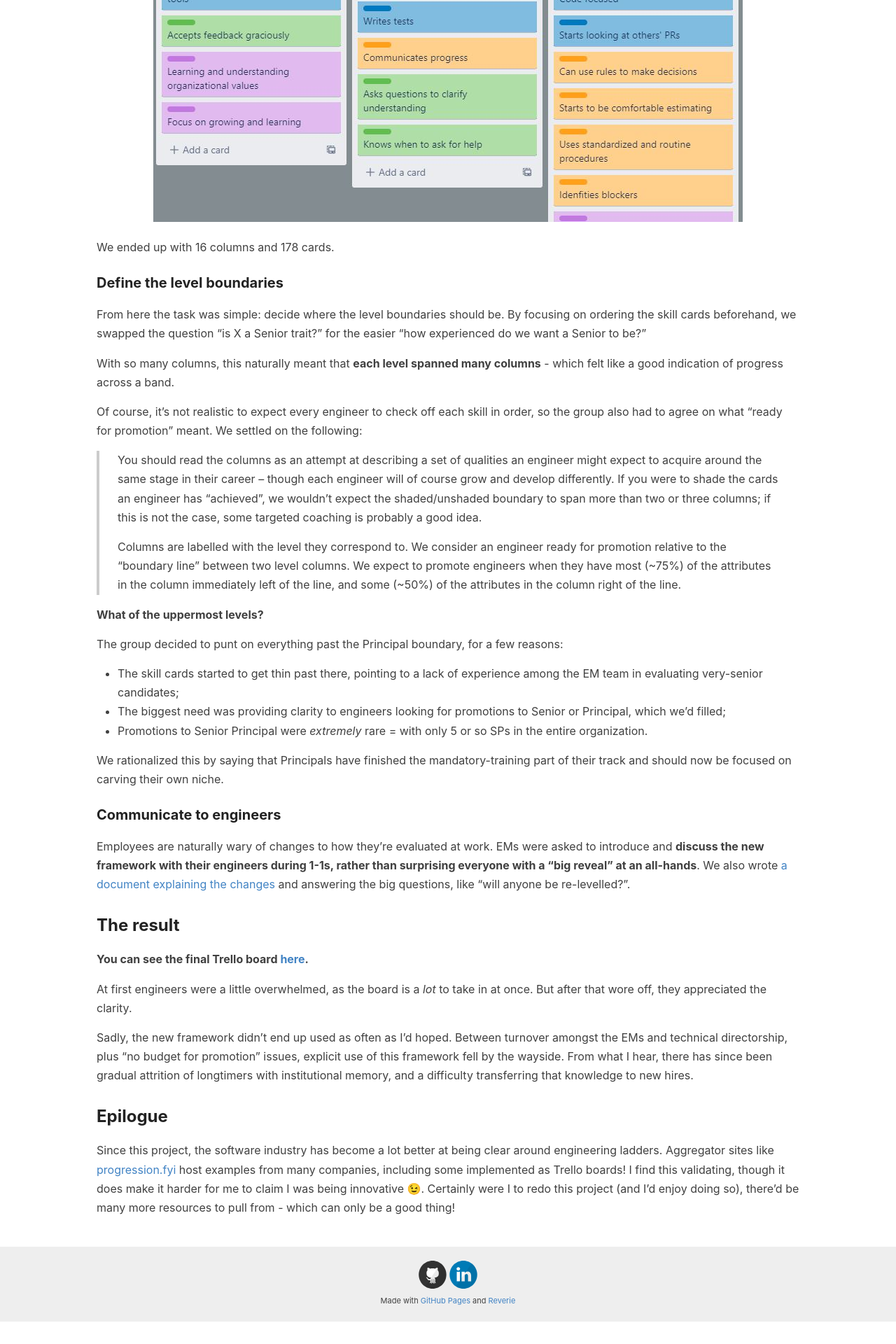
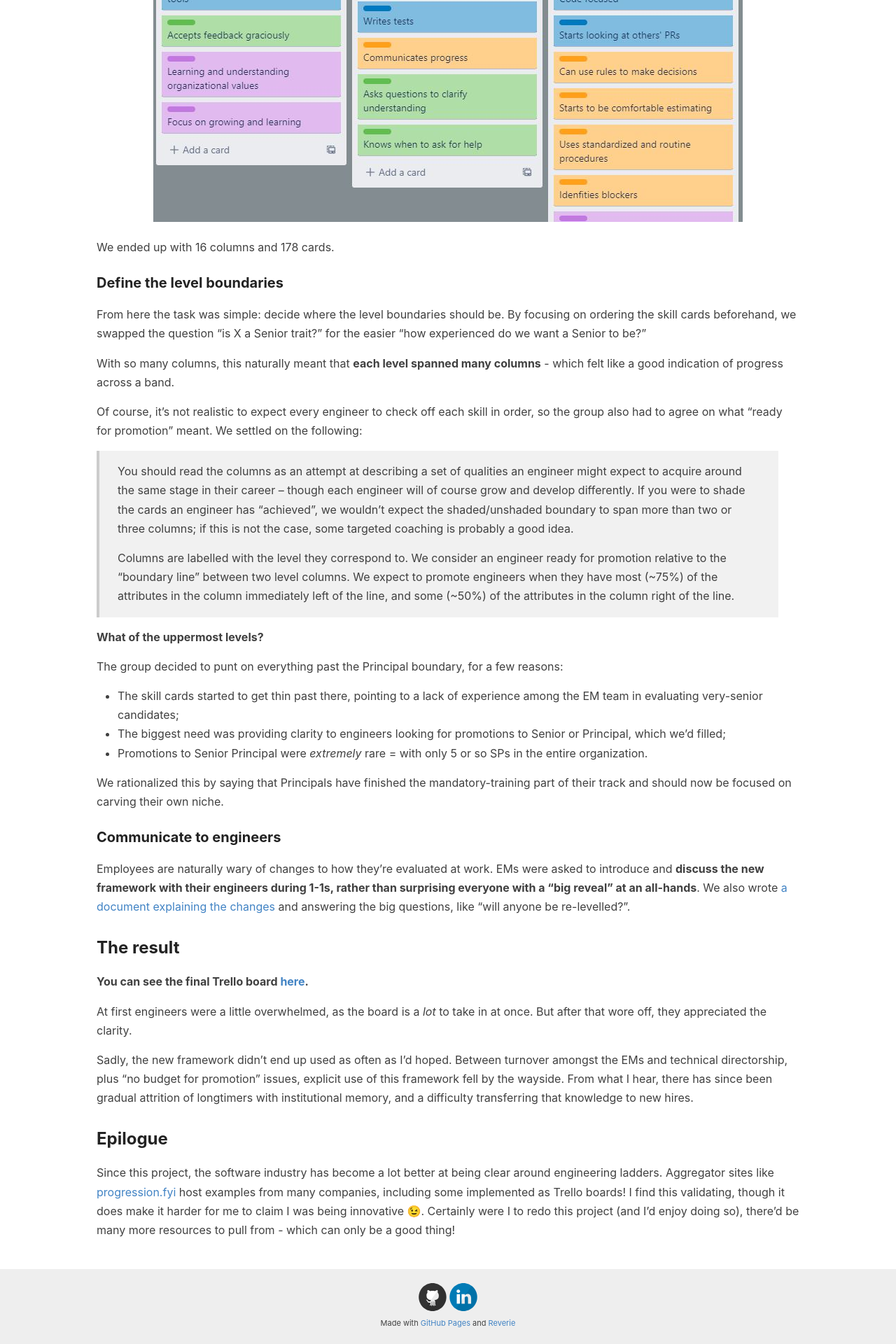
Before and after one commit to helgridly/helgridly.github.io, a Jekyll site: the page built from _pages/levels.md, in a window 1280 px wide. Shown: the part 2315-4235 px from the top of the page at 70% size. Built offline with Jekyll 4.4.1, drawn with Linux system fonts in a browser that asks for light colours; before the commit the page ends 4203 px from its top, so only the background shows below that.

Commit message:
mo styling, mo being confused by css

```diff
--- a/assets/style.scss
+++ b/assets/style.scss
@@ -90,8 +90,10 @@ p {
 
 blockquote, q {
   /* top, right, bottom, left; left has 4px subbed for the border */
-  padding: 0 30px 0 26px;
+  padding: 1px 30px 1px 26px;
   border-left: 4px solid #cccccc;
+  background: #f1f1f1;
+  margin-right: 30px;
 }
 
 table {
```
